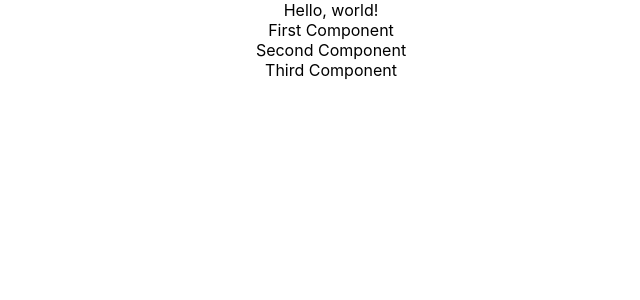
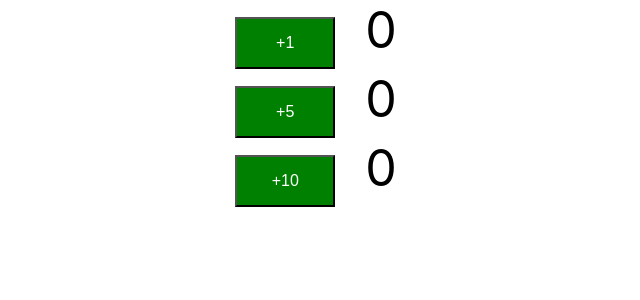
Before and after one commit to SuveenVundavalli/FullStack-React-Spring-Boot-ToDo-App, a React (Create React App) app in the folder frontend/todo-app/: page / in a window 1280 px wide. Shown: the top 300 px of the page, without its empty margins (309-949 px from the left). Built offline with nearby package versions, Linux system fonts and the light colour scheme.

Commit message:
Counter component init

```diff
--- a/frontend/todo-app/src/App.js
+++ b/frontend/todo-app/src/App.js
@@ -1,39 +1,17 @@
-import React, { Component } from 'react';
-import logo from './logo.svg';
-import './App.css';
+import React, { Component } from "react";
+import Counter from "./components/counter/Counter";
+import "./App.css";
 
 class App extends Component {
   render() {
     return (
       <div className="App">
-        Hello, world!
-        <FirstComponent />
-        <SecondComponent />
-        <ThirdComponent />
+        <Counter by={1} />
+        <Counter by={5} />
+        <Counter by={10} />
       </div>
     );
   }
 }
 
-// Class Component
-class FirstComponent extends Component {
-  render() {
-    return <div className="firstComponent">First Component</div>;
-  }
-}
-
-class SecondComponent extends Component {
-  render() {
-    return <div className="secondComponent">Second Component</div>;
-  }
-}
-
-// Function Component
-
-function ThirdComponent() {
-  return (
-    <div className="thirdComponent">Third Component</div>
-  );
-}
-
 export default App;
--- /dev/null
+++ b/frontend/todo-app/src/components/counter/Counter.css
@@ -0,0 +1,12 @@
+button {
+  background-color: green;
+  font-size: 16px;
+  padding: 15px 30px;
+  color: white;
+  width: 100px;
+}
+
+.count {
+  font-size: 50px;
+  padding: 15px 30px;
+}
--- /dev/null
+++ b/frontend/todo-app/src/components/counter/Counter.jsx
@@ -0,0 +1,43 @@
+import React, { Component } from "react";
+import PropTypes from "prop-types";
+import "./Counter.css";
+
+class Counter extends Component {
+  // Define the initial state in a constructor
+  constructor() {
+    super();
+    this.state = {
+      counter: 0
+    };
+
+    this.increment = this.increment.bind(this);
+  }
+
+  render() {
+    return (
+      <div className="counter">
+        <button onClick={this.increment}>+{this.props.by}</button>
+        <span className="count">{this.state.counter}</span>
+      </div>
+    );
+  }
+
+  // Update state - counter++
+  increment() {
+    this.setState({
+      counter: this.state.counter + this.props.by
+    });
+  }
+}
+
+// default values
+Counter.defaultProps = {
+  by: 1
+};
+
+// validations
+Counter.propTypes = {
+  by: PropTypes.number
+};
+
+export default Counter;
```
Also changed, not shown: frontend/todo-app/src/components/learning-examples/FirstComponent.jsx (added, +10 -0 lines), frontend/todo-app/src/components/learning-examples/LearningComponent.jsx (added, +19 -0 lines), frontend/todo-app/src/components/learning-examples/SecondComponent.jsx (added, +9 -0 lines), frontend/todo-app/src/components/learning-examples/ThirdComponent.jsx (added, +10 -0 lines).
